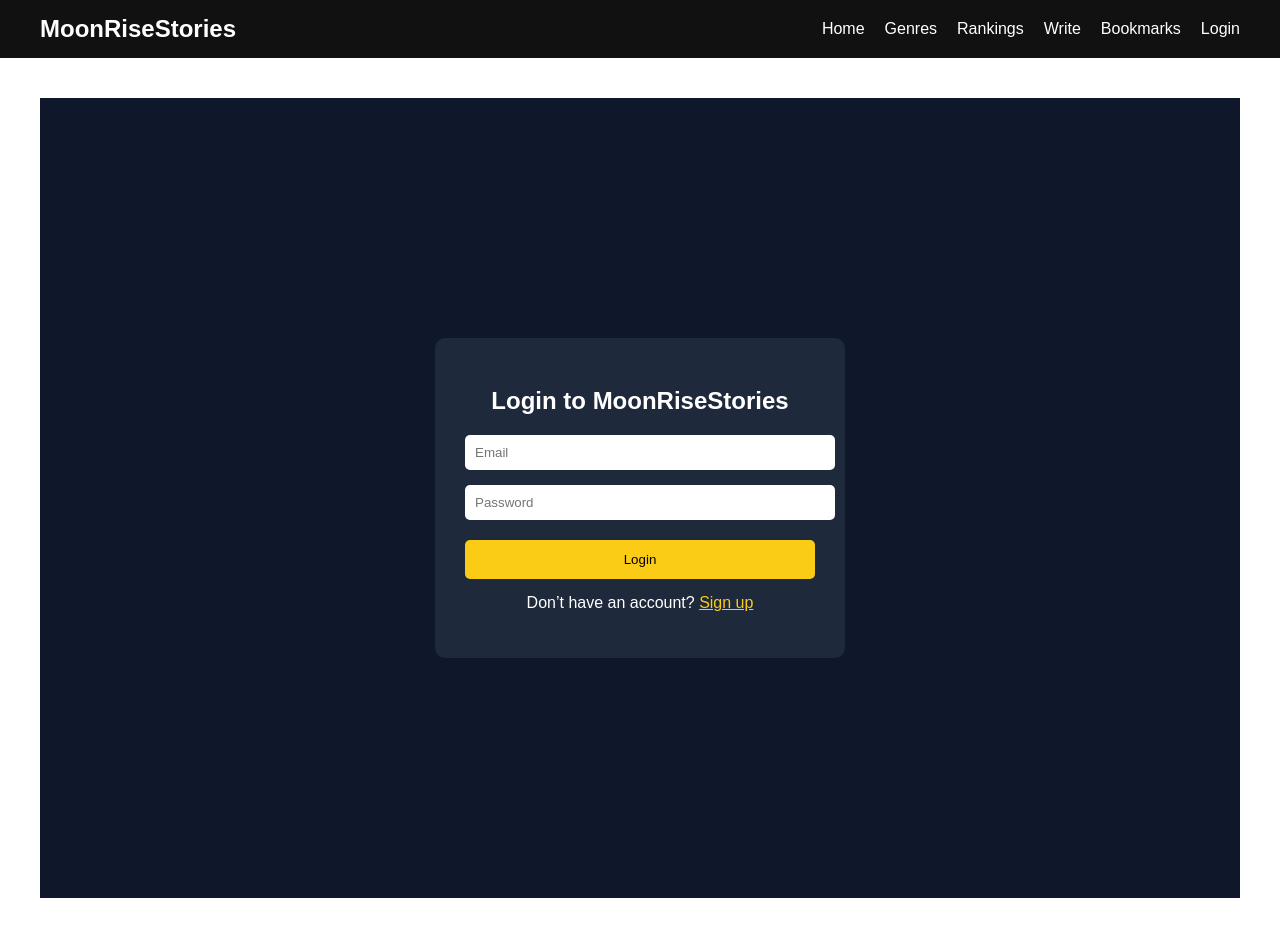
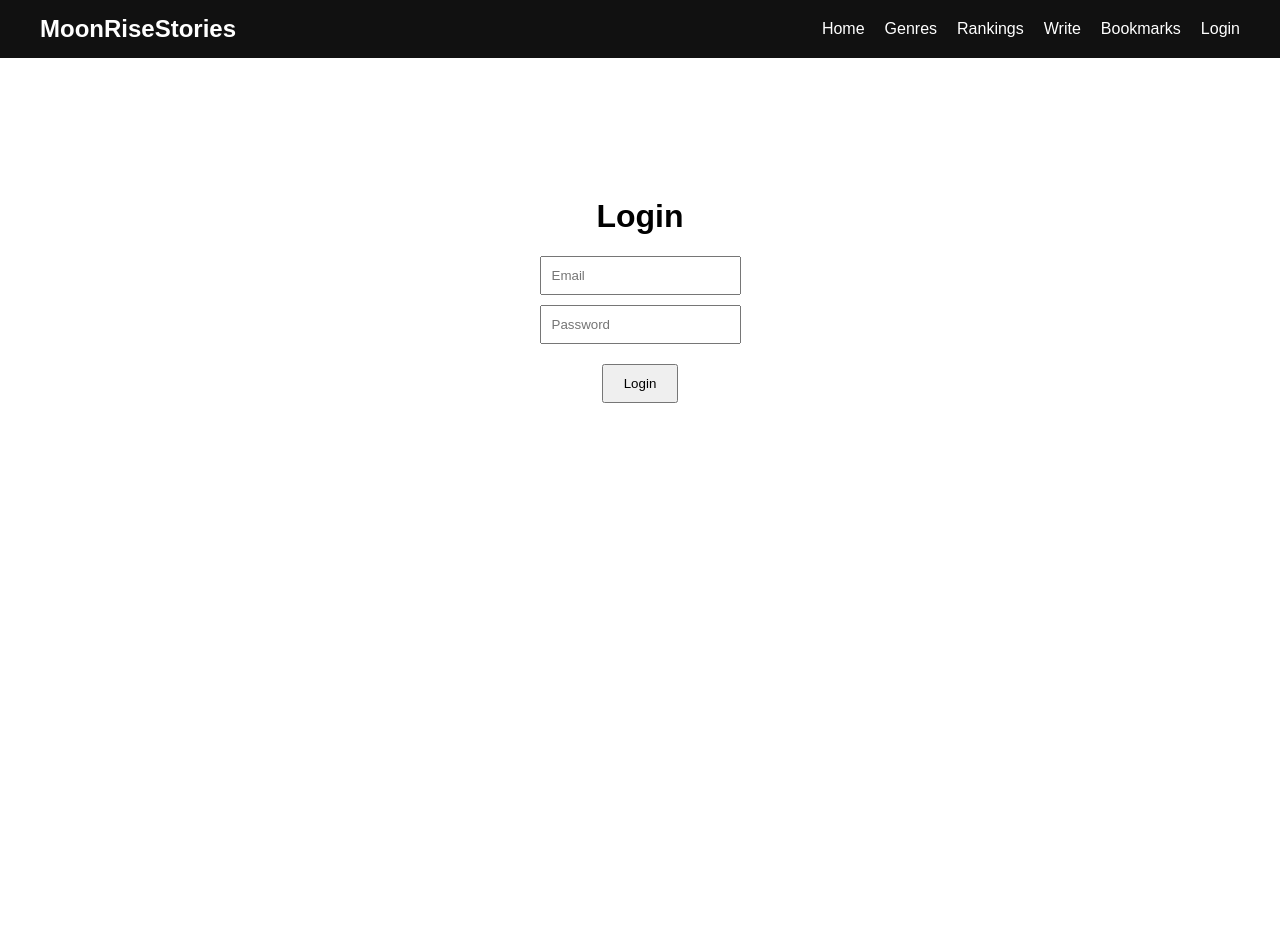
Before and after one commit to moonrisestories/moonrisestories, a Next.js app: page /login in a window 1280 px wide. After the commit the page ends 800 px from the top, so only its background shows below. Built offline with nearby package versions, Linux system fonts and the light colour scheme.

Commit message:
add login system

```diff
--- a/app/dashboard/page.tsx
+++ b/app/dashboard/page.tsx
@@ -1,8 +1,8 @@
 export default function Dashboard() {
   return (
-    <div style={{ padding: "20px" }}>
-      <h1>Dashboard</h1>
-      <p>Coming soon...</p>
+    <div style={{ textAlign: "center", marginTop: "100px" }}>
+      <h1>Welcome to Dashboard 🎉</h1>
+      <p>You are now logged in.</p>
     </div>
   );
 }
--- a/app/login/page.tsx
+++ b/app/login/page.tsx
@@ -1,66 +1,56 @@
+"use client";
+
+import { useState } from "react";
+import { supabase } from "../../lib/supabase";
+import { useRouter } from "next/navigation";
+
 export default function LoginPage() {
+  const router = useRouter();
+
+  const [email, setEmail] = useState("");
+  const [password, setPassword] = useState("");
+
+  const handleLogin = async () => {
+    const { data, error } = await supabase.auth.signInWithPassword({
+      email,
+      password,
+    });
+
+    if (error) {
+      alert(error.message);
+      return;
+    }
+
+    alert("Login successful!");
+
+    // Redirect to dashboard
+    router.push("/dashboard");
+  };
+
   return (
-    <main style={{
-      height: "100vh",
-      display: "flex",
-      justifyContent: "center",
-      alignItems: "center",
-      background: "#0f172a",
-      color: "white"
-    }}>
-
-      <div style={{
-        width: "350px",
-        padding: "30px",
-        background: "#1e293b",
-        borderRadius: "10px"
-      }}>
-
-        <h2 style={{ textAlign: "center", marginBottom: "20px" }}>
-          Login to MoonRiseStories
-        </h2>
+    <div style={{ textAlign: "center", marginTop: "100px" }}>
+      <h1>Login</h1>
 
       <input
         type="email"
         placeholder="Email"
-          style={{
-            width: "100%",
-            padding: "10px",
-            marginBottom: "15px",
-            borderRadius: "5px",
-            border: "none"
-          }}
+        onChange={(e) => setEmail(e.target.value)}
+        style={{ display: "block", margin: "10px auto", padding: "10px" }}
       />
 
       <input
         type="password"
         placeholder="Password"
-          style={{
-            width: "100%",
-            padding: "10px",
-            marginBottom: "20px",
-            borderRadius: "5px",
-            border: "none"
-          }}
+        onChange={(e) => setPassword(e.target.value)}
+        style={{ display: "block", margin: "10px auto", padding: "10px" }}
       />
 
-        <button style={{
-          width: "100%",
-          padding: "12px",
-          background: "#facc15",
-          border: "none",
-          borderRadius: "5px",
-          cursor: "pointer"
-        }}>
+      <button
+        onClick={handleLogin}
+        style={{ padding: "10px 20px", marginTop: "10px" }}
+      >
         Login
       </button>
-
-        <p style={{ marginTop: "15px", textAlign: "center" }}>
-          Don’t have an account? <a href="/signup" style={{ color: "#facc15" }}>Sign up</a>
-        </p>
-
     </div>
-
-    </main>
   );
 }
```
Lines whose indentation alone changed are shown as unchanged.
